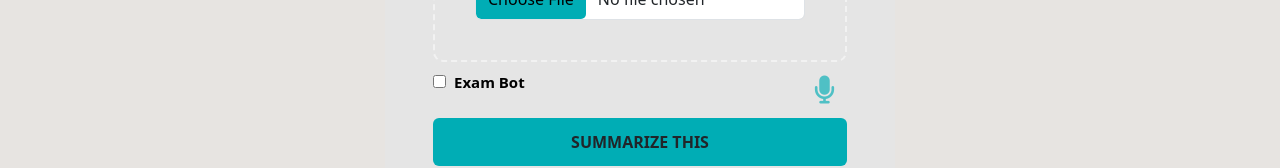
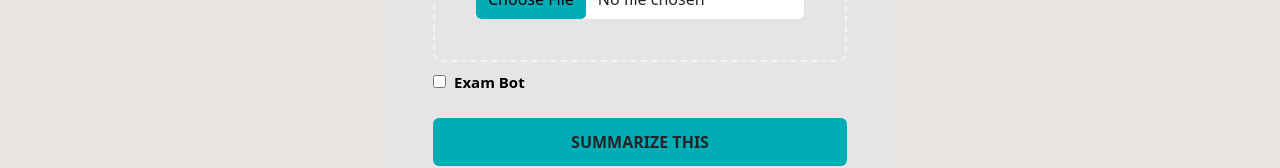
Before and after one commit to MohamedMahmoud01110/SumGenQ---Graduation-project, an Angular app: page /#/book in a window 1280 px wide. Shown: the part 558-726 px from the top of the page. Built offline with nearby package versions, Linux system fonts and the light colour scheme.

Commit message:
style changes

```diff
--- a/src/app/components/book-page/book-page.component.html
+++ b/src/app/components/book-page/book-page.component.html
@@ -28,9 +28,9 @@
                       <label for="myCheckbox" class="text-main mx-2">Online Quiz</label>
                   </div> -->
                 </div>
-                <div class="microphone ">
+                <!-- <div class="microphone ">
                     <button class="btn voice " disabled><i class="fa-solid fa-microphone" ></i></button>
-                </div>
+                </div> -->
               </div>
               <!-- Summarize Button -->
               <button class="btn btn-upload text-main w-100">SUMMARIZE THIS</button>
```
